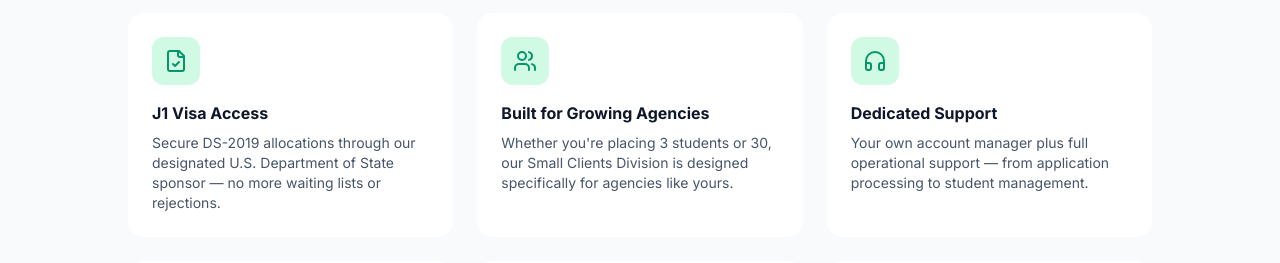
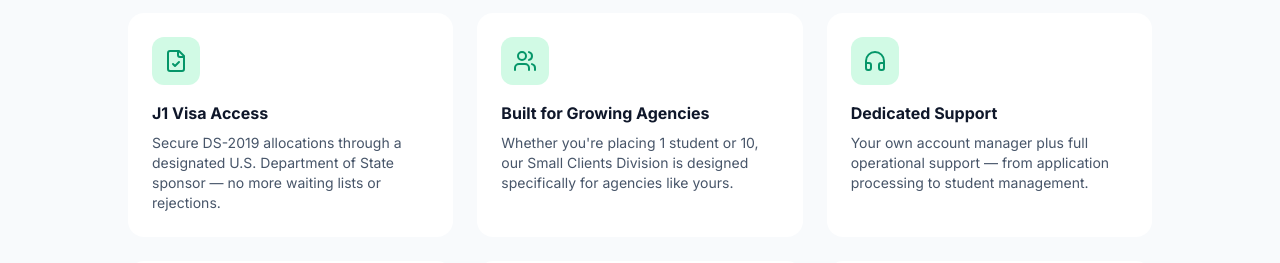
Before and after one commit to sedated14/xperience-edu-website, a Next.js app: page /j1-partners in a window 1280 px wide. Shown: the part 3560-3823 px from the top of the page. Built offline with nearby package versions, Linux system fonts and the light colour scheme.

Commit message:
Fix j1 agency page

```diff
--- a/src/app/j1-partners/page.tsx
+++ b/src/app/j1-partners/page.tsx
@@ -21,12 +21,12 @@ const benefits = [
   {
     icon: FileCheck,
     title: 'J1 Visa Access',
-    description: 'Secure DS-2019 allocations through our designated U.S. Department of State sponsor — no more waiting lists or rejections.',
+    description: 'Secure DS-2019 allocations through a designated U.S. Department of State sponsor — no more waiting lists or rejections.',
   },
   {
     icon: Users,
     title: 'Built for Growing Agencies',
-    description: 'Whether you\'re placing 3 students or 30, our Small Clients Division is designed specifically for agencies like yours.',
+    description: 'Whether you\'re placing 1 student or 10, our Small Clients Division is designed specifically for agencies like yours.',
   },
   {
     icon: Headphones,
@@ -60,7 +60,7 @@ const timeline = [
 const faqs = [
   {
     q: 'What is the minimum number of students required?',
-    a: 'There is no minimum to get started. Our Small Clients Division is specifically designed for agencies placing anywhere from 1 to 50+ students per year. You can start with as few as 3 students and grow from there.',
+    a: 'There is no minimum to get started. Our Small Clients Division is specifically designed for agencies placing anywhere from 1 to 10 students per year. You can start with as little as 1 student and grow from there.',
   },
   {
     q: 'How do I get a visa allocation (quota)?',
@@ -99,7 +99,7 @@ export default function J1PartnersPage() {
     setError('')
 
     try {
-      const response = await fetch('https://formspree.io/f/xpqjzwbg', {
+      const response = await fetch('https://formspree.io/f/YOUR_FORM_ID', {
         method: 'POST',
         headers: {
           'Content-Type': 'application/json',
```
